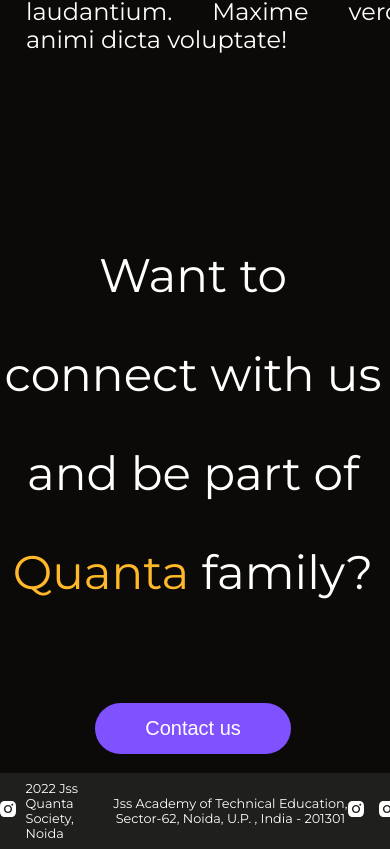
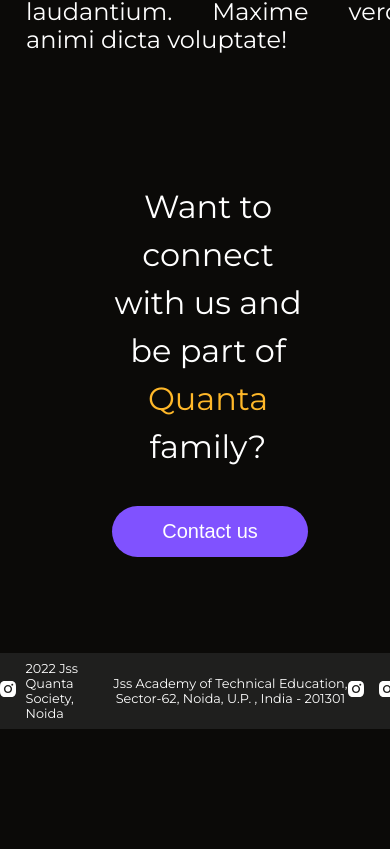
Before and after one commit to Rahulgithubrit/quanta_main_Rweb, a React (Create React App) app: page /projects in a window 390 px wide. Shown: the part 3667-4516 px from the top of the page. After the commit the page ends 4396 px from the top, so only its background shows below. Built offline with nearby package versions, Linux system fonts and the light colour scheme.

Commit message:
Initial commit

```diff
--- a/src/Components/Events.module.css
+++ b/src/Components/Events.module.css
@@ -43,7 +43,7 @@
         background-color: #0b0a08;
     width: 100vw;
     height: 100vh;
-    margin-top: -12rem;
+    margin-top: -7rem;
 
       }
       .team_container > h1 {
--- a/src/Pages/Projects.module.css
+++ b/src/Pages/Projects.module.css
@@ -120,10 +120,14 @@
         margin-top: -10rem;
     }
     .contact{
-        font-size: 47px;
-    line-height: 99px;
+        font-size: 2rem;
+    line-height: 3rem;
     text-align: center;
     color: white;
-    margin: -340px 1px 5px -3px;
+    width: 12rem;
+    /* margin: -340px 1px 5px -3px; */
+    margin-left: 7rem;
+    margin-top: -23rem;
+    margin-bottom: 6rem;
     }
 }
```
